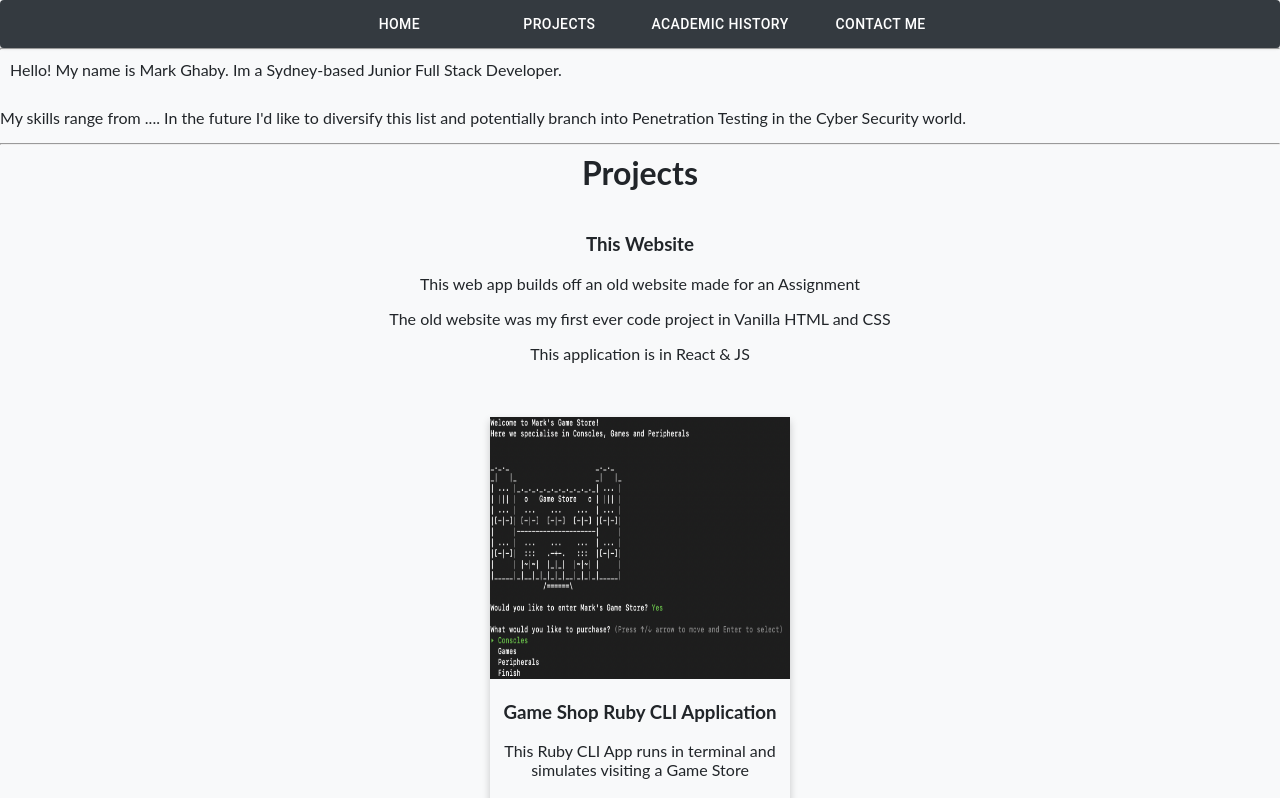
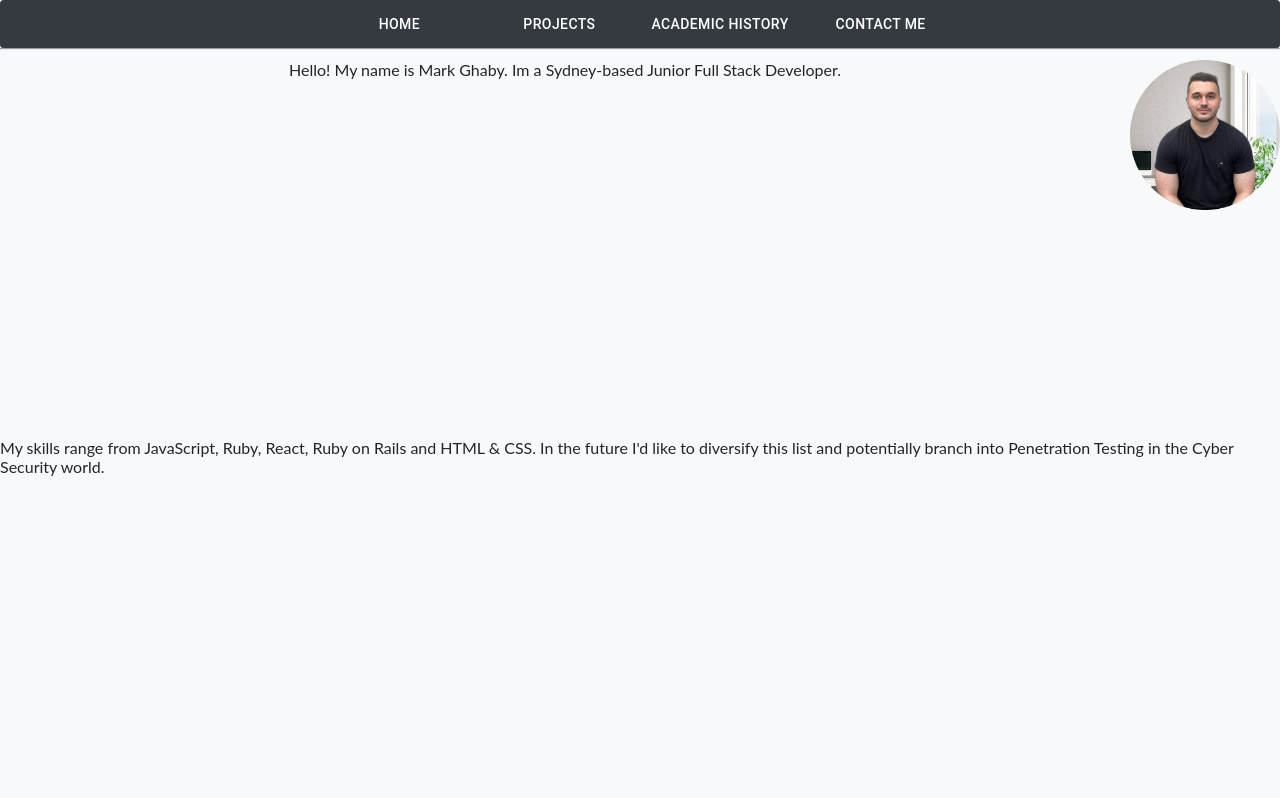
Before and after one commit to mghaby/mark-site-updated, a React (Create React App) app: page / in a window 1280 px wide. Shown: the top 798 px of the page. Built offline with nearby package versions, Linux system fonts and the light colour scheme; the HTML template or start-up script is replaced by a standard one.

Commit message:
changes to landing page

```diff
--- a/src/App.js
+++ b/src/App.js
@@ -10,9 +10,9 @@ function App() {
     <div>
       <Nav />
       <Landing />
-      <Projects />
+      {/* <Projects />
       <AcaHistory />
-      <ContactMe />
+      <ContactMe /> */}
     </div>
   );
 }
--- a/src/components/Landing.js
+++ b/src/components/Landing.js
@@ -1,16 +1,28 @@
+import me from '../img/me.png'
 
+const pfpStyle = {
+  display: "inline-block",
+  float: "right",
+  height: 150,
+  width: 150,
+  // marginRight: 250
+};
 
 function Landing() {
     return (
       <div>
         <h1>Welcome</h1>
-        <p style={{margin: 10}}>Hello! My name is Mark Ghaby. Im a Sydney-based Junior Full Stack Developer.</p>
-          {/* an img should be here of self */}
-        <br />
-        <p>My skills range from .... In the future I'd like to
+        <div style={{textAlign: "center", alignContent: "center", alignItems: "center"}}>
+        <p style={{display: "inline-block"}}>Hello! My name is Mark Ghaby. Im a Sydney-based Junior Full Stack Developer.</p>
+        <img src={me} alt={"Photo of Mark Ghaby"} style={pfpStyle} />
+        </div>
+        <br /><br /><br /><br /><br /><br /><br /><br /><br /><br /><br /><br />
+        <p>My skills range from JavaScript, Ruby, React, Ruby on Rails and HTML {"&"} CSS.
+          In the future I'd like to
           diversify this list and potentially branch into Penetration
           Testing in the Cyber Security world. </p>
           {/* a graphic of language list sshould be somewhere around here */}
+          <br /><br /><br /><br /><br /><br /><br /><br /><br /><br /><br /><br /><br /><br /><br /><br /><br />
         <hr />
       </div>
     )
```
Also changed, not shown: src/img/me.png (added).
